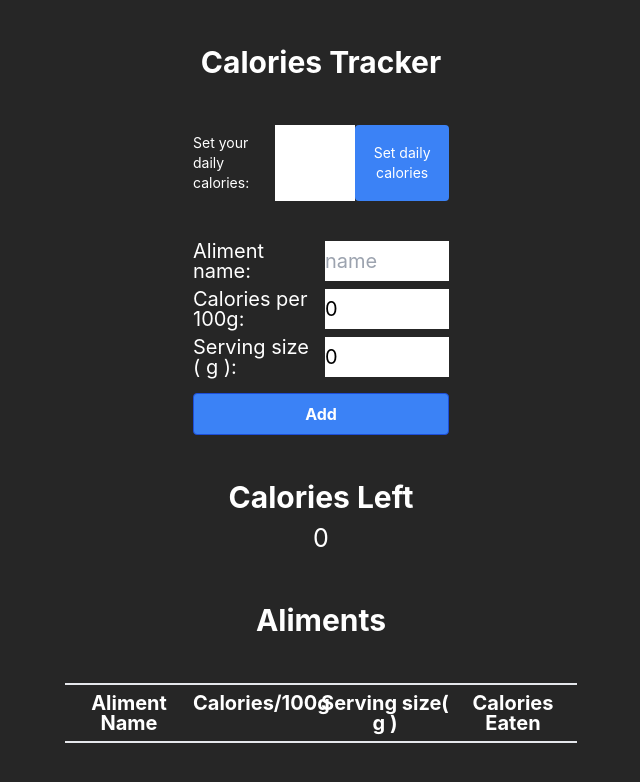
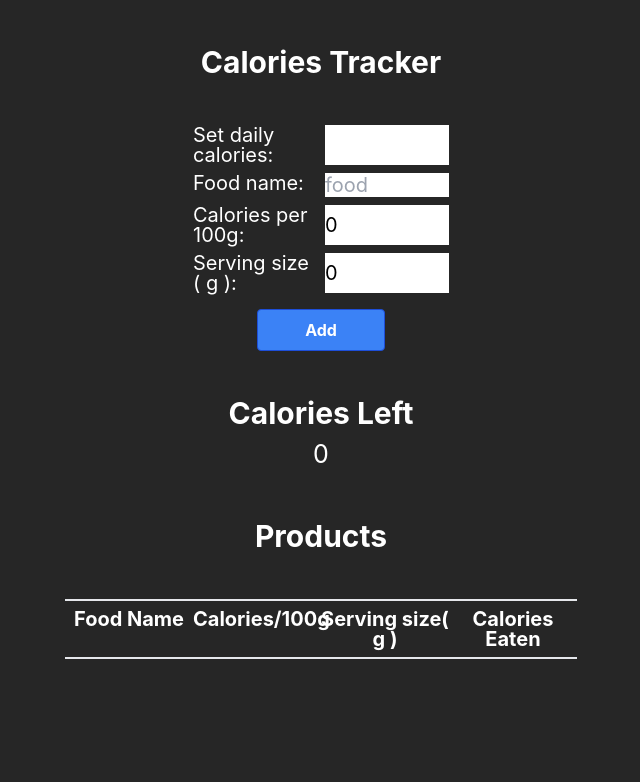
Before and after one commit to GeorgianIT/kcal-tracker-v1, a React (Create React App) app: page / in a window 1280 px wide. Shown: the top 782 px of the page, without its empty margins (319-959 px from the left). Built offline with nearby package versions, Linux system fonts and the light colour scheme.

Commit message:
change the main form, and some names

```diff
--- a/package.json
+++ b/package.json
@@ -14,7 +14,7 @@
     "web-vitals": "^2.1.4"
   },
   "scripts": {
-    "start": "react-scripts start",
+    "start": "set PORT=3003 && react-scripts start",
     "build": "react-scripts build",
     "test": "react-scripts test",
     "eject": "react-scripts eject"
--- a/src/components/Form.jsx
+++ b/src/components/Form.jsx
@@ -7,6 +7,7 @@ export default function Form({ addProduct }) {
     const [total, setTotal] = useState(0);
     const textInput = React.useRef();
     const resetInput = () => (textInput.current.value = 0)
+    //object with form details
     const [details, setDetails] = useState({
         name: '',
         calories: 0,
@@ -21,35 +22,31 @@ export default function Form({ addProduct }) {
         addProduct(details);
         setTotal(total - (details.serving / 100 * details.calories))
         setDetails({ name: '', calories: 0, serving: 0 });
+        setDailyCalories(dailyCalories);
     }
     const handleUpdateCalories = (e) => {
         setDailyCalories(e.target.value);
        };
 
-    const handlePrint = (e) => {
-        e.preventDefault();
-        setDailyCalories(dailyCalories);
-    }
+    // const handlePrint = (e) => {
+    //     e.preventDefault();
+    //     setDailyCalories(dailyCalories);
+    // }
 
     return (
         <>
-            <form onSubmit={handlePrint} className='lg:w-[50%] md:w-[70%] w-full lg:mr-[25%] md:mr-[15%] lg:ml-[25%] md:ml-[25%]'>
-            <div className='flex justify-between text-white  mt-4 mb-10 text-sm' >
-                <label className='text-sm py-2'>Set your daily calories:</label><input className='text-black w-20' type='number' ref={textInput} name='dailyKcal' required onChange={handleUpdateCalories} />
-                <button className="w-auto bg-blue-500 hover:bg-blue-700 text-white py-2 px-4  font-boldborder border-blue-700 rounded" type='submit' onClick={resetInput}>Set daily calories</button>
+            <form onSubmit={handleCalculate} className='lg:w-[50%] md:w-[70%] w-full lg:mr-[25%] md:mr-[15%] lg:ml-[25%] md:ml-[25% lg:text-[20px]]'>
+            <div className='grid lg:w-[100%] w-[100%] m-auto grid-cols-2 text-white gap-2 lg:text-[20px] text-sm'>
+                <label>Set daily calories:</label><input className='text-black' type='number' ref={textInput} name='dailyKcal' required min={1000} onChange={handleUpdateCalories} />
+                <label>Food name:</label> <input type='text' name='name' value={details.name} minLength={2} pattern="^[a-zA-Z ]*$" onChange={handleChange} placeholder ='food' required className='text-black'></input>
+                <label>Calories per 100g:</label> <input type='number' name='calories' min={4} value={details.calories}  onChange={handleChange} required className='text-black'></input>
+                <label>Serving size 	&#40; g	&#41;:</label> <input type='number' min={1} name='serving' value={details.serving}  onChange={handleChange} required className='text-black'></input>
             </div>
+            <button type='submit' className="w-[50%] ml-[25%] mr-[25%] mt-4 bg-blue-500 hover:bg-blue-700 text-white font-bold py-2 px-4 border border-blue-700 rounded"> Add </button>
+            <p className='text-[30px] text-center text-white font-bold mt-10'>Calories Left</p>
+            <p className='text-[25px] text-center text-white'>{Math.round(dailyCalories-(-total))}</p>
             </form>
 
-            <form onSubmit={handleCalculate}>
-            <div className='grid lg:w-[50%] w-[100%] m-auto grid-cols-2 text-white gap-2 lg:text-[20px] text-sm'>
-                <label>Aliment name:</label> <input type='text' name='name' value={details.name} minLength={2} pattern="^[a-zA-Z ]*$" onChange={handleChange} placeholder ='name' required className='text-black'></input>
-                <label>Calories per 100g:</label> <input type='number' name='calories' min={4} value={details.calories}  onChange={handleChange} required className='text-black'></input>
-                <label>Serving size 	&#40; g	&#41;:</label> <input type='number' min={1} name='serving' value={details.serving}  onChange={handleChange} required className='text-black'></input>
-          </div>
-            <button type='submit' className="w-[50%] ml-[25%] mr-[25%] mt-4 bg-blue-500 hover:bg-blue-700 text-white font-bold py-2 px-4 border border-blue-700 rounded"> Add </button>
-            <p className='text-[30px] text-center text-white font-bold mt-10'>Calories Left</p>
-            <p className='text-[25px] text-center text-white'>{(dailyCalories-(-total))}</p>
-        </form>
     </>
   )
 }
--- a/src/components/ProductList.jsx
+++ b/src/components/ProductList.jsx
@@ -5,10 +5,10 @@ import {useState} from 'react'
 export default function ProductList({ row }) {
   return (
     <div className='text-white flex flex-col text-center mt-10'>
-      <p className='text-[30px] font-bold'>Aliments</p>
+      <p className='text-[30px] font-bold'>Products</p>
       <div className='text-white flex flex-col mt-10 text-center py-2 border-solid border-t-2'>
           <div className='flex justify-between w-[100%] pb-2 border-b-2 font-bold lg:text-[20px] text-sm'>
-            <p className='w-[25%]'>Aliment Name</p>
+            <p className='w-[25%]'>Food Name</p>
             <p className='w-[25%]'>Calories/100g</p>
             <p className='w-[25%]'>Serving size&#40; g	&#41;</p>
             <p className='w-[25%]'>Calories Eaten</p>
@@ -16,10 +16,10 @@ export default function ProductList({ row }) {
           <div className='flex flex-col'>
           {row.map((product) => (
             <div className='flex justify-between w-[100%] pt-4 pb-4 text-center border-b-2' key={uuid}>
-              <p className='w-[25%]'>{product.name}</p>
-                <p className='w-[25%]'>{product.calories}</p>
-                <p className='w-[25%]'>{product.serving}</p>
-              <p className='w-[25%]'>{product.serving / 100 * product.calories}</p>
+              <p className='w-[25%] break-words'>{product.name}</p>
+                <p className='w-[25%] break-words'>{product.calories}</p>
+                <p className='w-[25%] break-words'>{product.serving}</p>
+              <p className='w-[25%] break-words'>{Math.round(product.serving / 100 * product.calories)}</p>
               </div>
           ))}
           </div>
```
